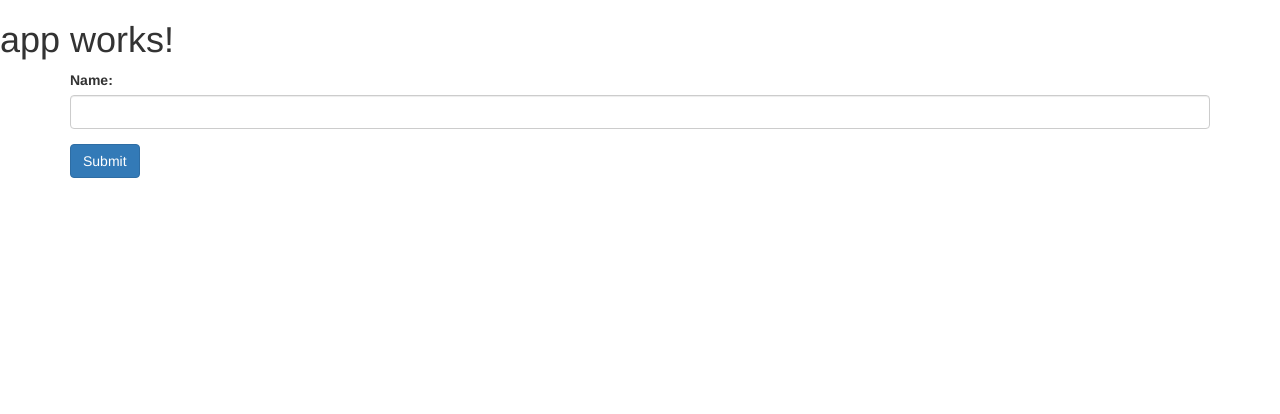
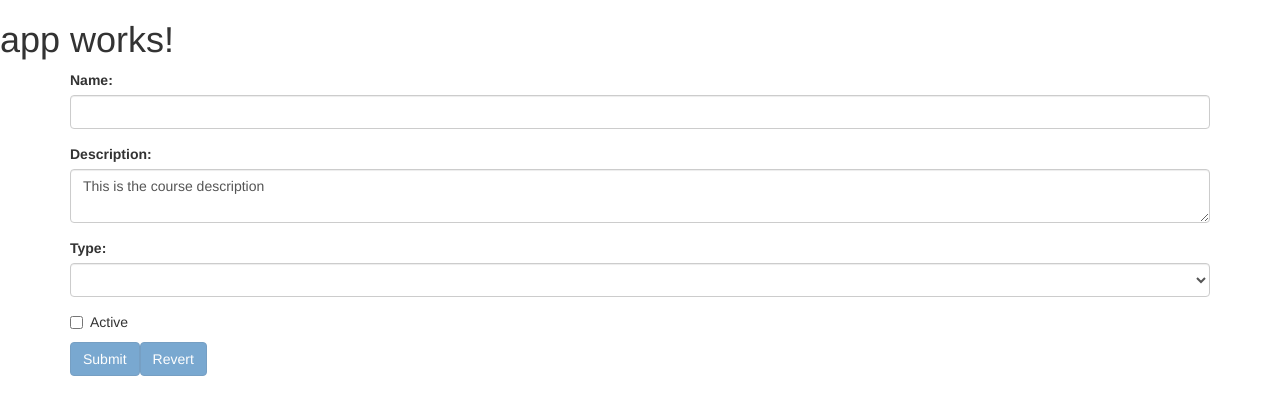
Before and after one commit to NAdamo/ge-angular-beginer, an Angular app: page / in a window 1280 px wide. Shown: the top 414 px of the page. Built offline with nearby package versions, Linux system fonts and the light colour scheme.

Commit message:
Courses Excercise

```diff
--- a/src/app/course-form/course-form.component.html
+++ b/src/app/course-form/course-form.component.html
@@ -1,13 +1,44 @@
 <div class="container">
-  <form (ngSubmit)="onSubmit()">
+  <form (submit)="onSubmit()" #myForm="ngForm" (reset)="onRevert()">
     <div class="form-group">
-      <label for="name">Name:</label>
-      <input type="text" class="form-control" name="name" id="name" [(ngModel)]="course.name" required
-             #nameInput="ngModel">
-      <div class="alert alert-danger" *ngIf="nameInput.errors && (nameInput.dirty || nameInput.touched)">
-        <div [hidden]="!nameInput.errors.required">Name is required</div>
+      <label for="name">Name: </label>
+      <input #name="ngModel" class="form-control" type="text" [(ngModel)]="course.name" id="name" name="name" required
+             minlength="4" maxlength="20"/>
+
+      <div class="alert alert-danger" *ngIf="name.errors && (name.dirty || name.touched)">
+        <div [hidden]="!name.errors.required">Name is required</div>
+        <div [hidden]="!name.errors.minlength">Name must be at least 4 character long.</div>
+        <div [hidden]="!name.errors.maxlength">Name cannot be at most 20 character long.</div>
       </div>
     </div>
-    <button class="btn btn-primary" type="submit">Submit</button>
+    <div class="form-group">
+      <label for="description">Description: </label>
+      <textarea #description="ngModel" class="form-control" type="text" [(ngModel)]="course.description" required
+                minlength="10" maxlength="2000" id="description" name="description">
+      </textarea>
+
+      <div class="alert alert-danger" *ngIf="description.errors && (description.dirty || description.touched)">
+        <div [hidden]="!description.errors.required">Description is required</div>
+        <div [hidden]="!description.errors.minlength">Description must be at least 10 character long.</div>
+        <div [hidden]="!description.errors.maxlength">Description cannot be at most 20 character long.</div>
+      </div>
+    </div>
+    <div class="form-group">
+      <label for="courseType">Type: </label>
+
+      <select #courseType="ngModel" name="courseType" id="courseType" [(ngModel)]="course.type" required class="form-control">
+        <option value=""></option>
+        <option *ngFor="let ct of courseTypes" [value]="ct.value">{{ct.label}}</option>
+      </select>
+
+      <div class="alert alert-danger" *ngIf="courseType.errors && (courseType.dirty || courseType.touched)">
+        <div [hidden]="!courseType.errors.required">Type is required</div>
+      </div>
+    </div>
+    <div class="checkbox">
+      <label><input type="checkbox" name="active" [(ngModel)] ="course.active">Active</label>
+    </div>
+    <button class="btn btn-primary" type="submit" [disabled]="myForm.invalid">Submit</button>
+    <button class="btn btn-primary" type="reset" [disabled]="!myForm.dirty" (click)="onRevert()">Revert</button>
   </form>
 </div>
```
